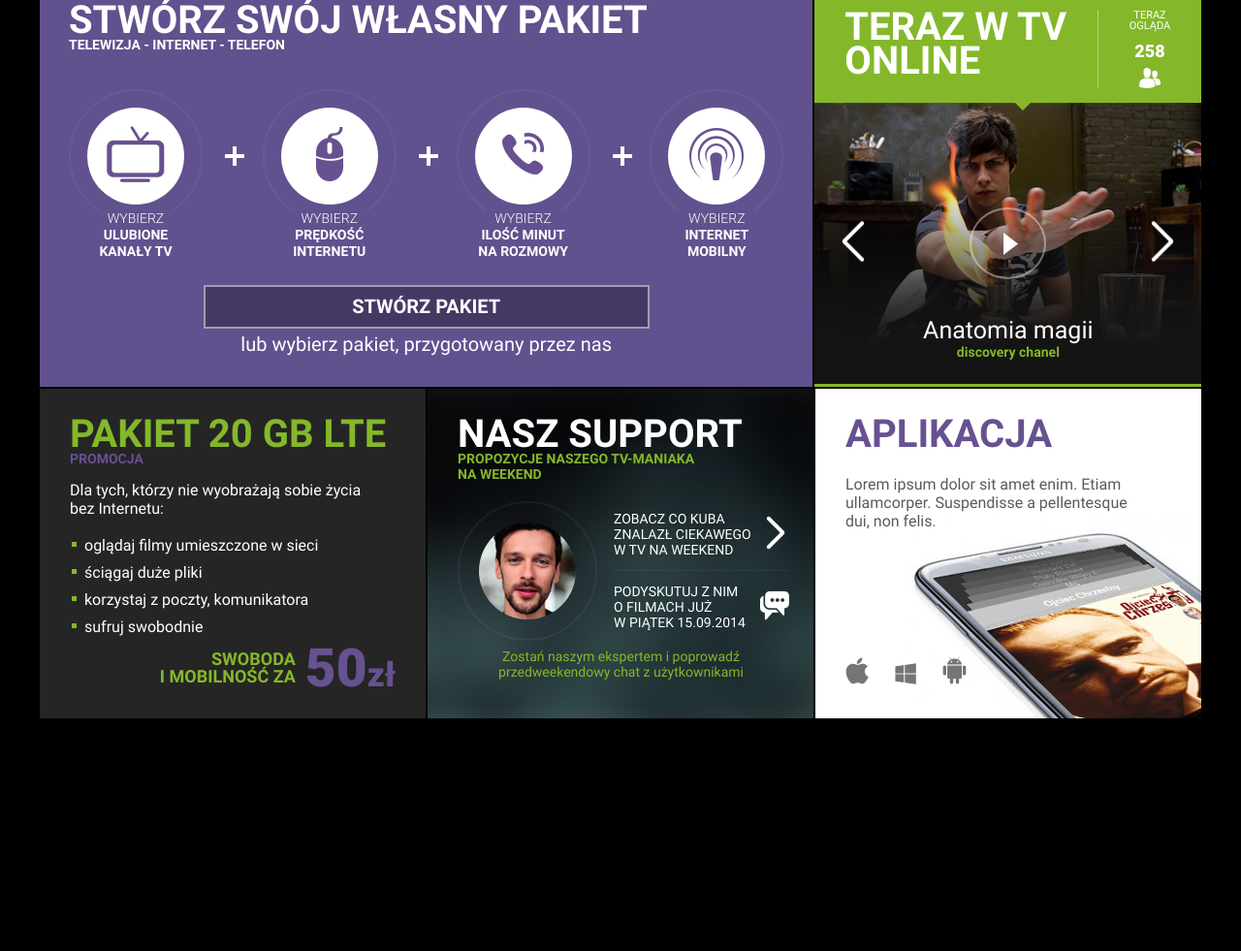
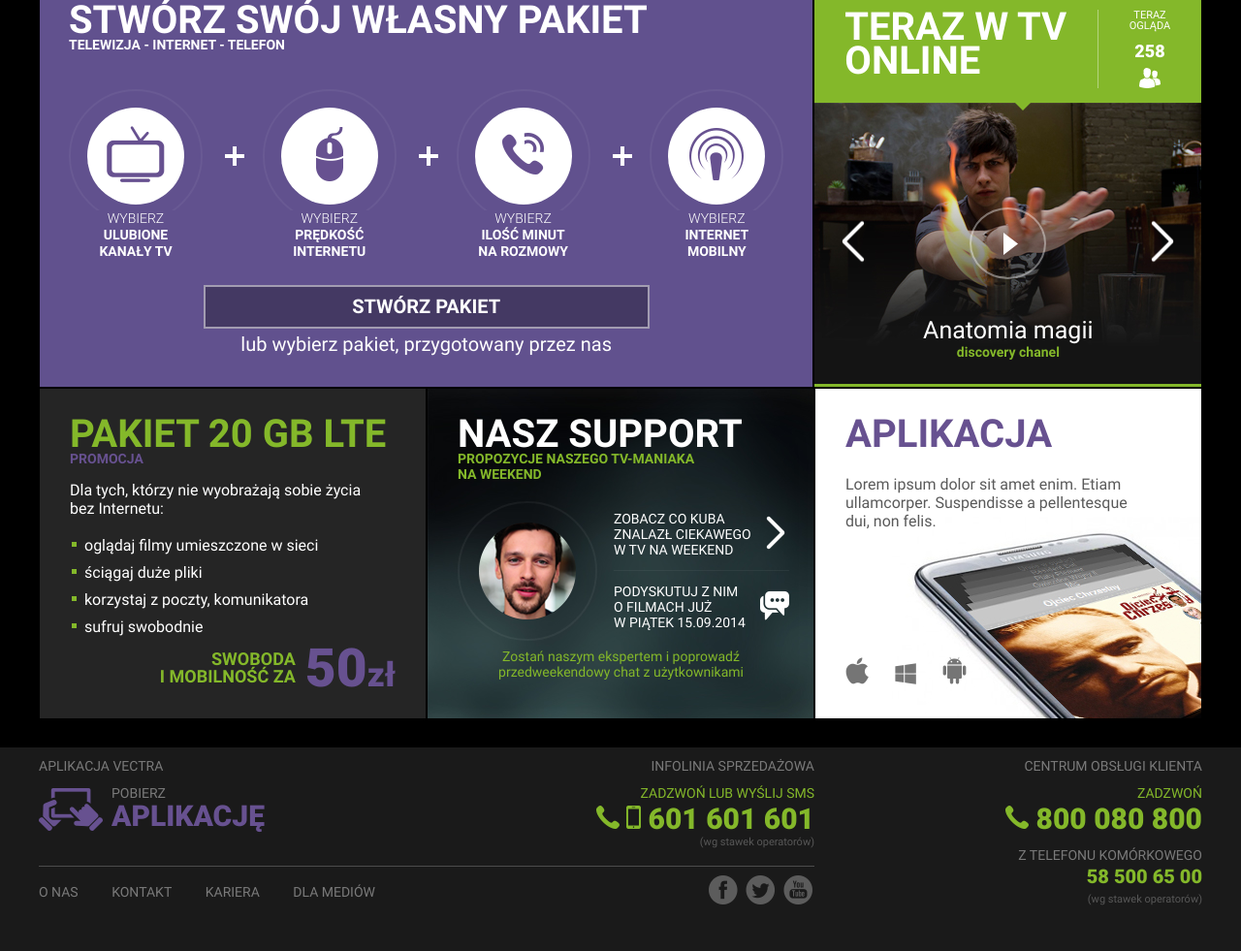
Before and after one commit to kathleen-fen/tv-internet-landing, a website: page src/index.html in a window 1280 px wide. Shown: the part 588-1569 px from the top of the page at 97% size. Before the commit the page ends 1330 px from the top, so only its background shows below. Drawn offline with nearby package versions, Linux system fonts and the light colour scheme; files that its build step writes are made by us from their sources; files whose address does not match are found by name.

Commit message:
footer is added

```diff
--- a/src/index.html
+++ b/src/index.html
@@ -348,6 +348,67 @@
         </div>
 
     </section>
+    <footer class="footer">
+        <div class="container">
+            <div class="row">
+                <div class="footer__vectra">
+                    <div class="footer__wrapper footer__wrapper--border">
+                        <div>
+                            <div class="footer__text">Aplikacja Vectra</div>
+                            <div class="footer__logo">
+                            <div class="footer__icon"><img src="./img/footer/app.png" alt=""></div>
+                                <div>
+                                    <div class="footer__text">pobierz</div>
+                                    <div class="footer__title">Aplikację</div>
+                                </div>
+                            </div>
+                        </div>
+                        <div>
+                            <div class="footer__text footer__text--right">Infolinia sprzedażowa</div>
+                            <div class="footer__text footer__text--green footer__text--right">zadzwoń lub wyŚlij SMS</div>
+                            <div class="tel">
+                                <img src="./img/footer/phone.png" alt="phone">
+                                <img src="./img//footer/smart.png" alt="snart">
+                                <a href="tel:+48601601601">601 601 601</a>
+                            </div>
+                            <div class="footer__mini-text">(wg stawek operatorów)</div>
+                        </div>
+                    </div>
+                    <div class="footer__wrapper">
+                        <div class="footer__menu">
+                            <menu>
+                                <ul class="menu">
+                                    <li class="menu-item"><a href="#">O nas</a> </li>
+                                    <li class="menu-item"><a href="#">Kontakt</a> </li>
+                                    <li class="menu-item"><a href="#">Kariera</a> </li>
+                                    <li class="menu-item"><a href="#">Dla mediów</a></li>
+                                </ul>
+                            </menu>
+                        </div>
+                        <div class="footer__icons">
+                            <img src="./img/footer/facebook.png" alt="facebook">
+                            <img src="./img/footer/twitter.png" alt="twitter">
+                            <img src="./img/footer/youtube.png" alt="youtube">
+                        </div>
+                    </div>
+                </div>
+                <div class="footer__service">
+                    <div class="footer__text footer__text--right">Centrum Obsługi Klienta</div>
+                    <div class="footer__text footer__text--right footer__text--green">zadzwoń </div>
+                    <div class="tel">
+                        <img src="./img/footer/phone.png" alt="phone">
+                        <a href="tel:+48800080800">800 080 800</a>
+                    </div>
+                    <div class="footer__text footer__text--right footer__text--mt15">z telefonu komórkowego</div>
+                    <div class="tel tel--small">
+                        <a href="tel:+585006500">58 500 65 00</a>
+                    </div>
+                    <div class="footer__mini-text">(wg stawek operatorów)</div>
+                </div>
+            </div>
+        </div>
+
+    </footer>
     <script type="text/javascript" src="//code.jquery.com/jquery-1.11.0.min.js"></script>
     <script type="text/javascript" src="//code.jquery.com/jquery-migrate-1.2.1.min.js"></script>
     <script type="text/javascript" src="slick/slick.min.js"></script>
--- a/src/scss/global/base.scss
+++ b/src/scss/global/base.scss
@@ -272,3 +272,49 @@
   border: 15px solid transparent;
   border-top-color:#84b82a;
   }
+
+
+  //telefon
+  .tel {
+    font-size: 30px;
+    font-weight: 900;
+    color: #84b82a;
+    text-align: right;
+    margin-top: 3px;
+    &--small {
+      font-size: 20px;
+      margin-bottom: 5px;
+    }
+  }
+
+  //menu
+
+  .menu {
+    display: flex;
+    justify-content: space-between;
+    width: 347px;
+    &-item {
+      font-size: 14px;
+      font-weight: normal;
+      line-height: normal;
+      color: #7a7a7a;
+      text-transform: uppercase;
+      display: block;
+    }
+    &_add-item {
+      @include flex-center;
+      padding: 0 23px;
+      &:nth-last-child(1) {
+        padding-right: 0;
+      }
+      height: 10px;
+      border-left: 1px solid #313131;
+      img {
+        margin-right: 10px;
+      }
+    }
+  }
+
+  menu {
+    display: flex;
+  }
--- a/src/scss/main.scss
+++ b/src/scss/main.scss
@@ -7,6 +7,7 @@
 @import "./sections/internet.scss";
 @import "./sections/your-packages.scss";
 @import "./sections//propositions.scss";
+@import "./sections/footer.scss";
 
 * {
   margin: 0;
--- /dev/null
+++ b/src/scss/sections/footer.scss
@@ -0,0 +1,81 @@
+.footer {
+    height: 196px;
+    background-color: #1a1a1a;
+    margin-top: 60px;
+    padding-top: 14px;
+
+    &__vectra {
+        width: 66%;
+        flex-grow: 2;
+    }
+
+
+
+    &__service {
+        width: 33%;
+        flex-grow: 1;
+    }
+
+    &__text {
+        font-size: 14px;
+        line-height: normal;
+        color: #7a7a7a;
+        text-transform: uppercase;
+        line-height: 0.8;
+
+        &--green {
+            color: #84b82a;
+            margin-top: 17px;
+        }
+        &--right {
+            text-align: right;
+        }
+        &--mt15 {
+            margin-top: 15px;
+        }
+    }
+
+    &__title {
+        font-size: 30px;
+        font-weight: 900;
+        line-height: 1.2;
+        color: #675190;
+        text-transform: uppercase;
+    }
+
+    &__logo {
+        margin-top: 17px;
+        display: flex;
+        img {
+            margin-right: 9px;
+        }
+    }
+
+    &__wrapper {
+        display: flex;
+        justify-content: space-between;
+        padding-bottom: 18px;
+        align-items: center;
+        margin-top: 9px;
+        &--border {
+            border-bottom: 1px solid #4c4c4c;
+            align-items: start;
+            margin-top: 0;
+        }
+    }
+
+    &__mini-text {
+        font-size: 11px;
+        text-align: right;
+        color: #585858;
+    }
+    &__icons {
+        img {
+            margin: 0 2px;
+            &:hover {
+                cursor: pointer;;
+            }
+        }
+    }
+
+}
--- a/src/scss/sections/header.scss
+++ b/src/scss/sections/header.scss
@@ -20,33 +20,5 @@
     }
   }
 
-  .menu {
-    display: flex;
-    justify-content: space-between;
-    width: 347px;
-    &-item {
-      font-size: 14px;
-      font-weight: normal;
-      line-height: normal;
-      color: #7a7a7a;
-      text-transform: uppercase;
-      display: block;
-    }
-    &_add-item {
-      @include flex-center;
-      padding: 0 23px;
-      &:nth-last-child(1) {
-        padding-right: 0;
-      }
-      height: 10px;
-      border-left: 1px solid #313131;
-      img {
-        margin-right: 10px;
-      }
-    }
-  }
 
-  menu {
-    display: flex;
-  }
 }
```
Also changed, not shown: src/img/footer/app.png (added), src/img/footer/facebook.png (added), src/img/footer/phone.png (added), src/img/footer/smart.png (added), src/img/footer/twitter.png (added), src/img/footer/youtube.png (added).
